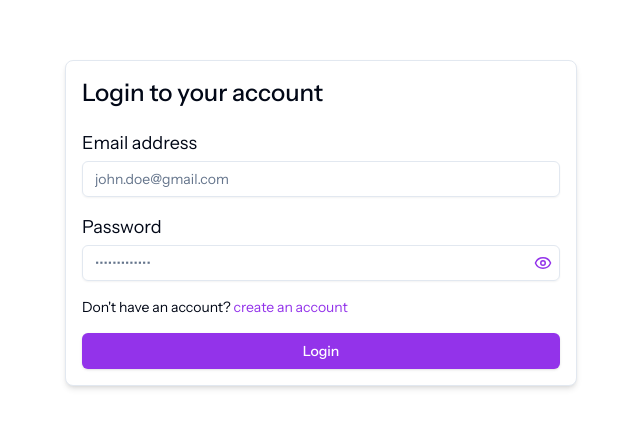
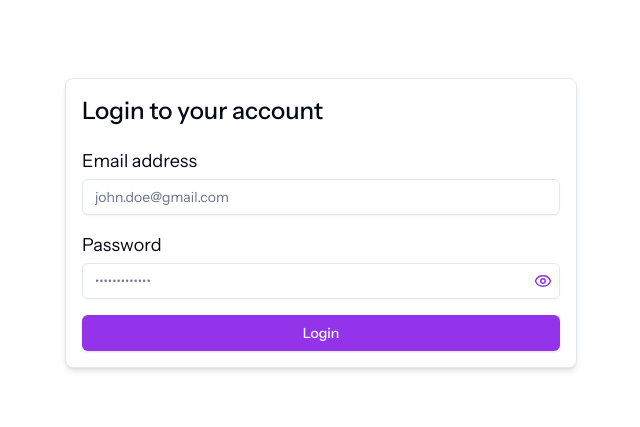
Before and after one commit to bucc-dev/chaplain-chat-website-frontend, a Next.js app: page /auth/staff/login in a window 1280 px wide. Shown: the part 177-604 px from the top of the page, without its empty margins (319-959 px from the left). Built offline with nearby package versions, Linux system fonts and the light colour scheme.

Commit message:
refactor: hid link to signup page

```diff
--- a/src/pages/auth/staff/login.tsx
+++ b/src/pages/auth/staff/login.tsx
@@ -86,7 +86,7 @@ const Login = () => {
           </button>
         </div>
 
-        <div className="mt-4 flex justify-between items-center flex-col lg:flex-row gap-2 text-sm">
+        {/* <div className="mt-4 flex justify-between items-center flex-col lg:flex-row gap-2 text-sm">
           <p>
             Don&apos;t have an account?{" "}
             <Link href={PAGES.staff.signup} className="text-main">
@@ -94,10 +94,10 @@ const Login = () => {
             </Link>
           </p>
 
-          {/* <Link href="" className="text-main">
+         <Link href="" className="text-main">
             Forgot password?
-          </Link> */}
-        </div>
+          </Link>
+        </div> */}
 
         <Button
           disabled={loading}
```
